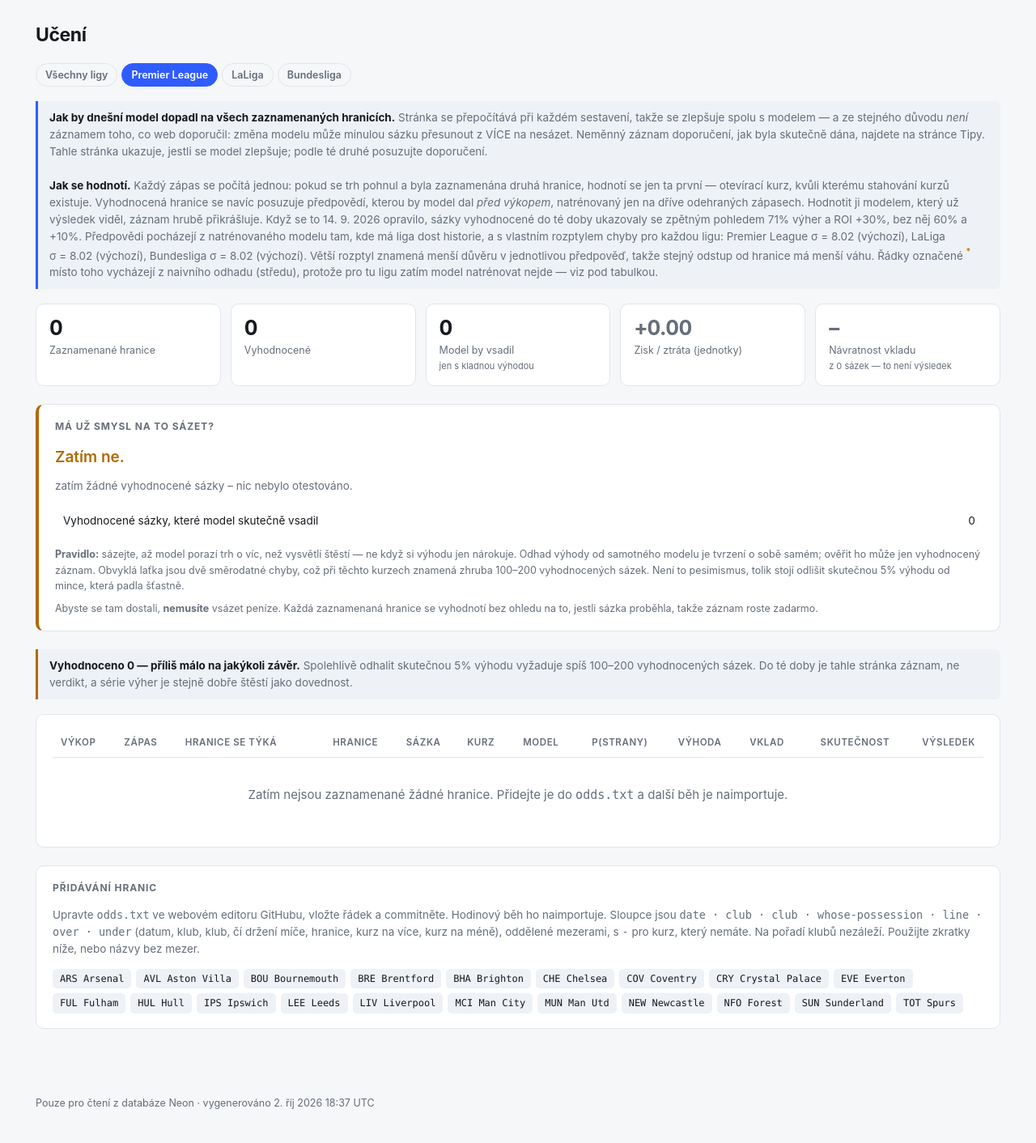
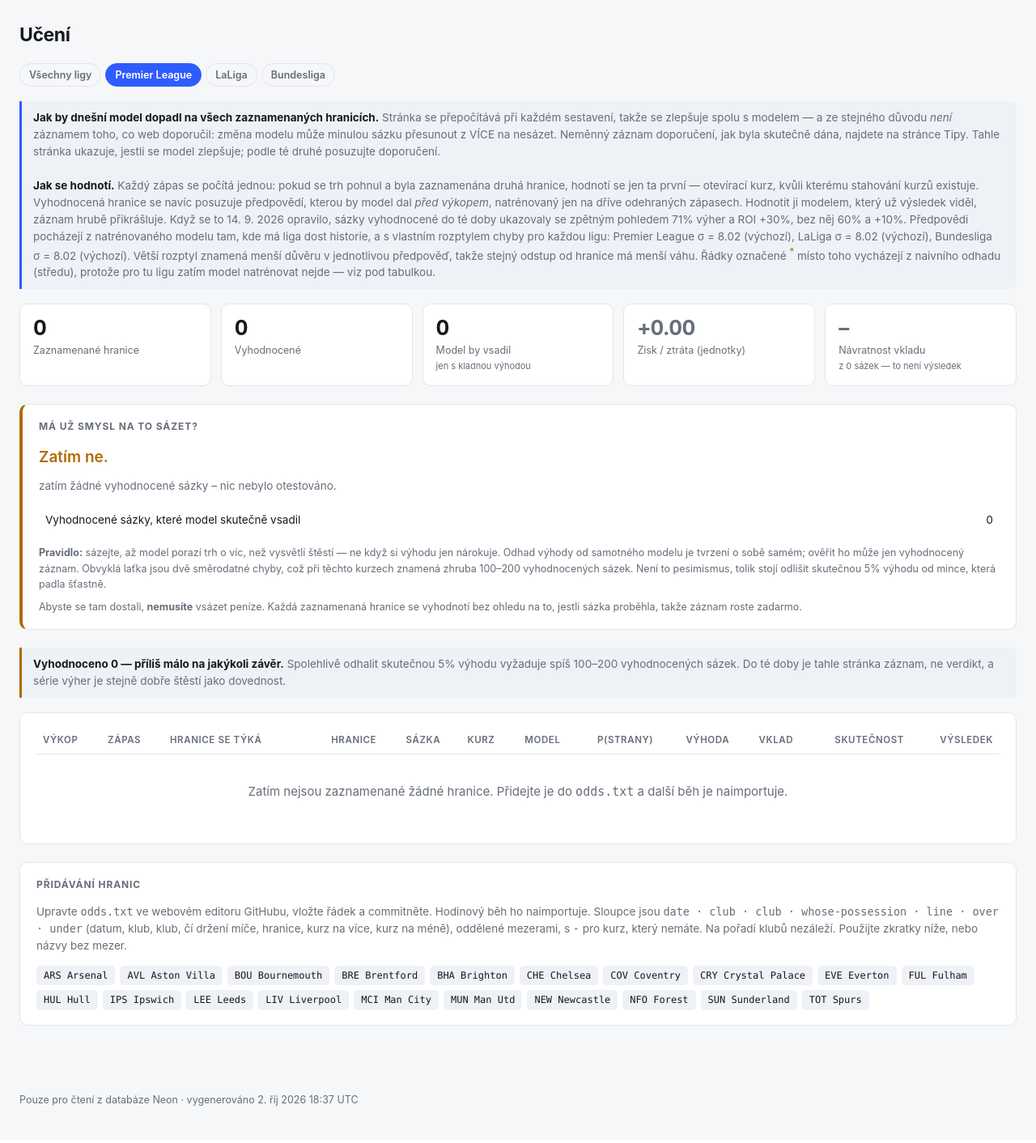
Before and after one commit to kennybaer11/posession, a Flask app: page /bets in a window 1280 px wide. Shown: the part 98-1510 px from the top of the page at 81% size. After the commit the page ends 1464 px from the top, so only its background shows below. Run offline with Flask 3, Linux system fonts and the light colour scheme; data that the repository does not hold is empty; some libraries are stand-ins or nearby versions.

Commit message:
Every page uses the wide layout, football too
Co-Authored-By: Claude Opus 5.5 <noreply@anthropic.com>

```diff
--- a/static/style.css
+++ b/static/style.css
@@ -123,16 +123,14 @@ body {
 .leagues a.on { background: var(--accent); border-color: var(--accent); color: #fff; }
 .leagues a:hover:not(.on) { color: var(--ink); }
 
-main { max-width: 1240px; margin: 0 auto; padding: 26px 24px 60px; }
-/* Pages with wide tables (the tennis record): more room, tighter cells. */
-main.wide { max-width: 1560px; }
-main.wide th, main.wide td { padding: 7px 8px; }
+/* Wide enough for the widest tables (the tennis record, the bet lists). */
+main { max-width: 1560px; margin: 0 auto; padding: 26px 24px 60px; }
 
 .page-title { font-size: 23px; font-weight: 650; letter-spacing: -0.4px; margin: 0 0 20px; }
 .page-title:empty { display: none; }
 
 footer {
-  max-width: 1240px; margin: 0 auto; padding: 0 24px 40px;
+  max-width: 1560px; margin: 0 auto; padding: 0 24px 40px;
   color: var(--muted); font-size: 12.5px;
 }
 
@@ -172,7 +170,7 @@ footer {
 table { border-collapse: collapse; width: 100%; font-size: 13.5px; }
 
 th, td {
-  text-align: right; padding: 8px 10px;
+  text-align: right; padding: 7px 8px;
   border-bottom: 1px solid var(--line); white-space: nowrap;
 }
 th:first-child, td:first-child,
--- a/templates/base.html
+++ b/templates/base.html
@@ -53,7 +53,7 @@
 </nav>
 {% endif %}
 
-<main class="{% block mainclass %}{% endblock %}">
+<main>
   <h1 class="page-title">{% block heading %}{% endblock %}</h1>
   {% block content %}{% endblock %}
 </main>
--- a/templates/tennis.html
+++ b/templates/tennis.html
@@ -1,6 +1,5 @@
 {% extends "base.html" %}
 {% block title %}{{ _("Tennis") }} &middot; {{ site_name }}{% endblock %}
-{% block mainclass %}wide{% endblock %}
 {% block heading %}{{ _("Tennis tips") }}{% endblock %}
 {% from "_tennis.html" import market, book with context %}
 
--- a/templates/tennis_compare.html
+++ b/templates/tennis_compare.html
@@ -1,6 +1,5 @@
 {% extends "base.html" %}
 {% block title %}{{ _("Odds comparison") }} &middot; {{ site_name }}{% endblock %}
-{% block mainclass %}wide{% endblock %}
 {% block heading %}{{ _("Odds comparison") }}{% endblock %}
 {% from "_tennis.html" import market, px, book with context %}
 
--- a/templates/tennis_lines.html
+++ b/templates/tennis_lines.html
@@ -1,6 +1,5 @@
 {% extends "base.html" %}
 {% block title %}{{ _("All lines") }} &middot; {{ site_name }}{% endblock %}
-{% block mainclass %}wide{% endblock %}
 {% block heading %}{{ _("All lines") }}{% endblock %}
 
 {% from "_tennis.html" import market, book with context %}
```
